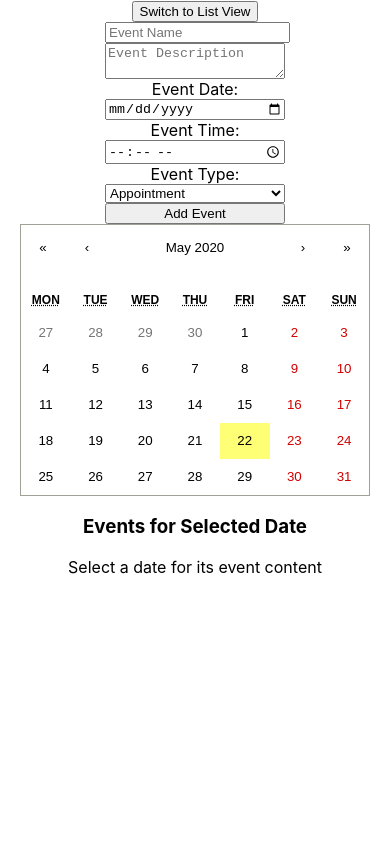
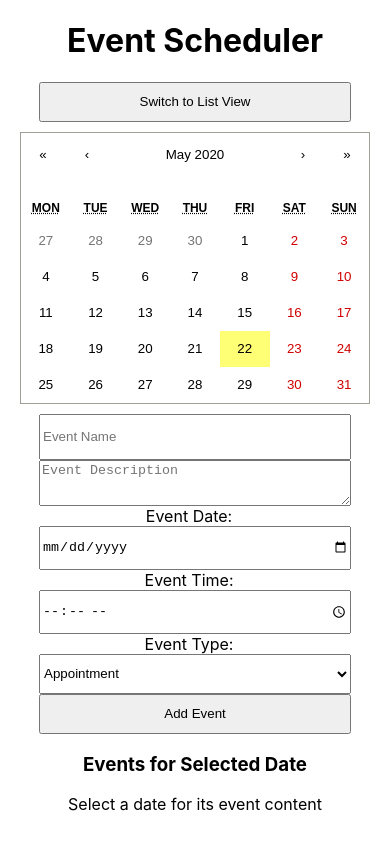
Before and after one commit to jpeavler/event-scheduler, a React (Create React App) app in the folder presentation/: page / in a window 390 px wide. Built offline with nearby package versions, Linux system fonts and the light colour scheme; no server answers.

Commit message:
Added smaller screen styling to app

```diff
--- a/presentation/src/App.js
+++ b/presentation/src/App.js
@@ -10,13 +10,16 @@ const App = () => {
   let view;
   if(isCalView) {
     view = <CalendarView/>
-    toggleViewButton = <button onClick={() => setCalView(false)}>Switch to List View</button>
+    toggleViewButton = <button className='myButton'
+      onClick={() => setCalView(false)}>Switch to List View</button>
   } else {
     view = <ListView/>
-    toggleViewButton = <button onClick={() => setCalView(true)}>Switch to Calendar View</button>
+    toggleViewButton = <button className='myButton'
+      onClick={() => setCalView(true)}>Switch to Calendar View</button>
   }
   return (
     <div className="App">
+      <h1>Event Scheduler</h1>
       {toggleViewButton}
       {view}
     </div>
--- a/presentation/src/components/CalendarView.js
+++ b/presentation/src/components/CalendarView.js
@@ -107,8 +107,10 @@ const CalendarView = () => {
                 return (
                     <div key={myEvent._id}>
                         <h4>{displayPast}{myEvent.name} at {displayHour}:{displayMin}{midday}</h4>
-                        <button onClick={() => handleUpdate(myEvent)}>Edit</button>
-                        <button onClick={() => handleDelete(myEvent._id)}>Delete</button>
+                        <button className='myButton'
+                            onClick={() => handleUpdate(myEvent)}>Edit</button>
+                        <button className='myButton'
+                            onClick={() => handleDelete(myEvent._id)}>Delete</button>
                         <p>{myEvent.type}. {myEvent.desc}</p>
                     </div>
                 )
@@ -136,11 +138,11 @@ const CalendarView = () => {
 
     return (
         <div className="calview">
-            {renderForm}
             <Calendar tileContent={tileContent}
                 onClickDay={onClickDay}
                 className="myCalendar"
                 tileClassName={tileClassName}/>
+            {renderForm}
             <h3>Events for Selected Date {dateClicked.toString().slice(0,15)}</h3>
             {dateEventDisplay}
         </div>
--- a/presentation/src/stylesheets/App.css
+++ b/presentation/src/stylesheets/App.css
@@ -9,14 +9,30 @@ button.EventDays {
   background-color: lightblue;
 }
 form {
-  width: 180px;
+  width: 300px;
   display: flex;
   flex-flow: row wrap;
   margin: auto;
+  margin-top: 10px;
 }
 form > * {
-  width: 180px;
+  width: 300px;
+  height: 20px;
 }
 .myCalendar {
   margin: auto;
+  margin-top: 10px;
 }
+@media all and (max-width: 600px){
+  form {
+    width: 80vw;
+  }
+  form > input, form > textarea, form > select {
+    width: 80vw;
+    height: 40px;
+  }
+  button.myButton {
+    width: 80vw;
+    height: 40px;
+  }
+}
```
